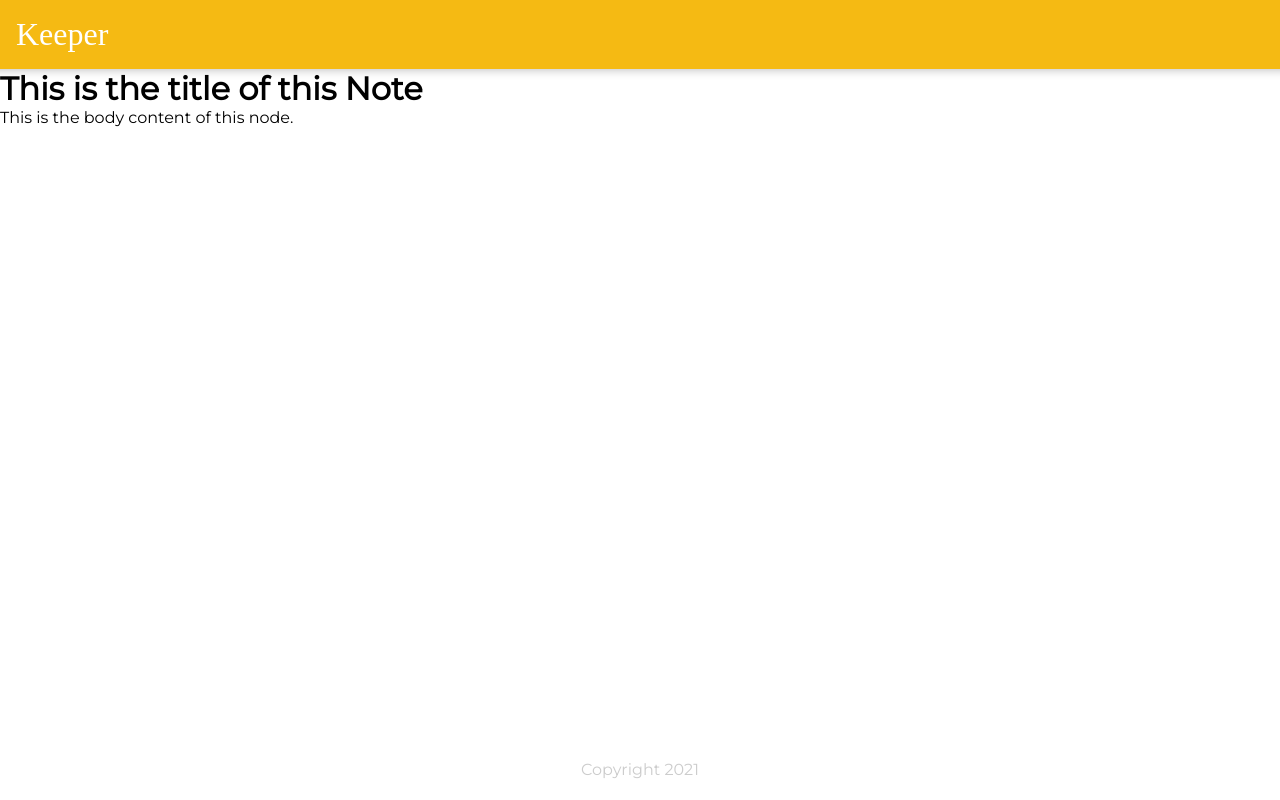
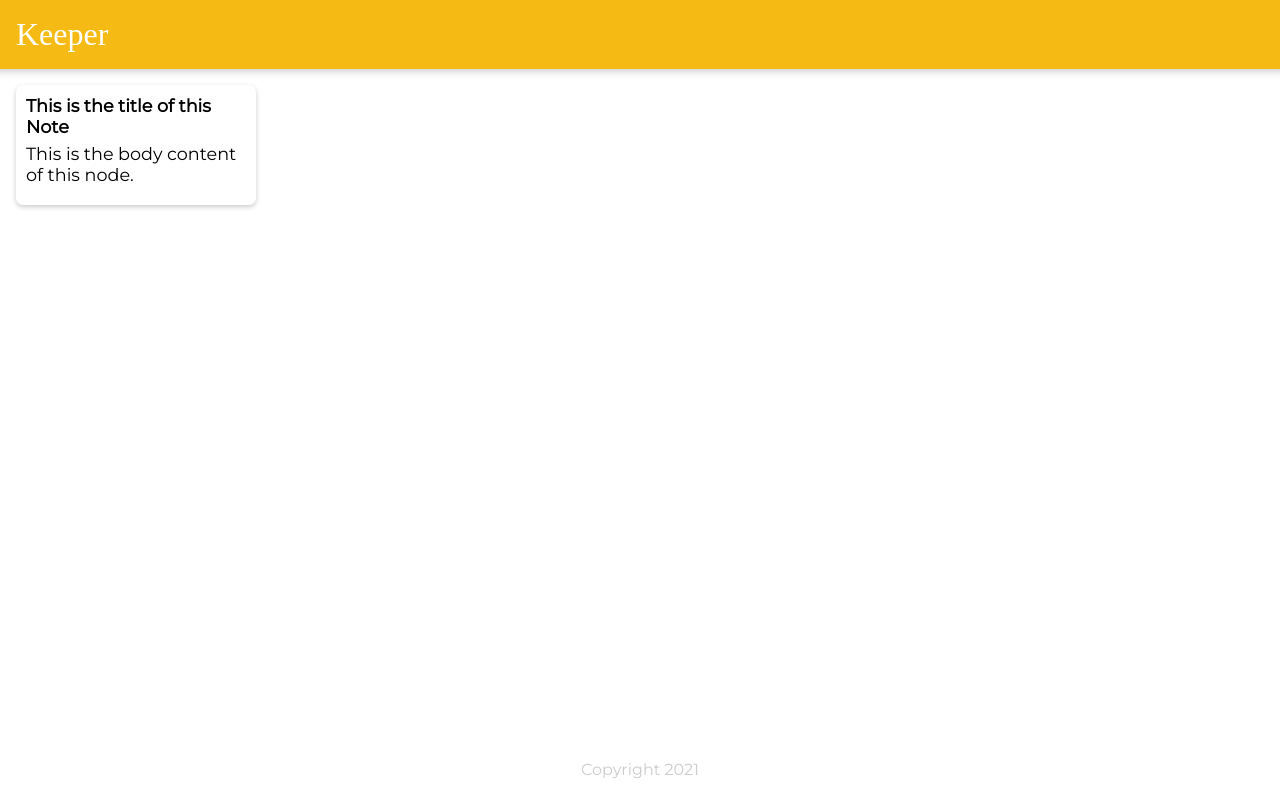
Before and after one commit to Bhavyawahie/reactTODO, a React (Create React App) app: page / in a window 1280 px wide. Built offline with nearby package versions, Linux system fonts and the light colour scheme; a web font is replaced by a local one.

Commit message:
.note classname was given to the parent div of the Note.jsx to implement styles

```diff
--- a/src/components/Note.jsx
+++ b/src/components/Note.jsx
@@ -1,7 +1,7 @@
 import React from "react"
 
 const Note = () => {
-    return <div>
+    return <div class="note">
         <h1>This is the title of this Note</h1>
         <p>This is the body content of this node.</p>
     </div>
```
